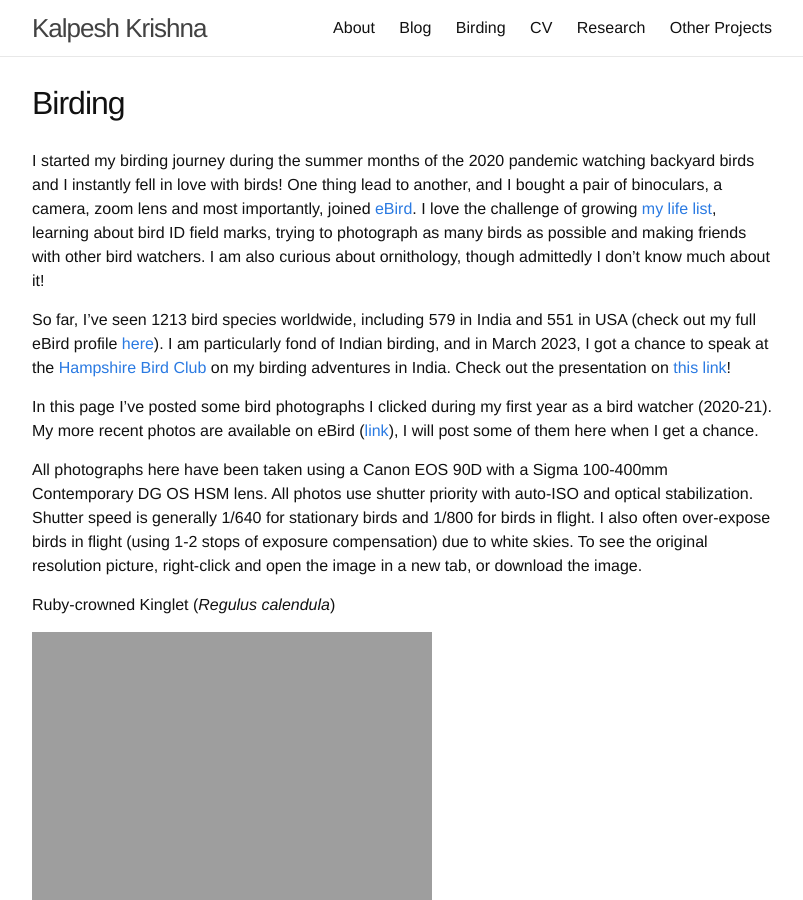
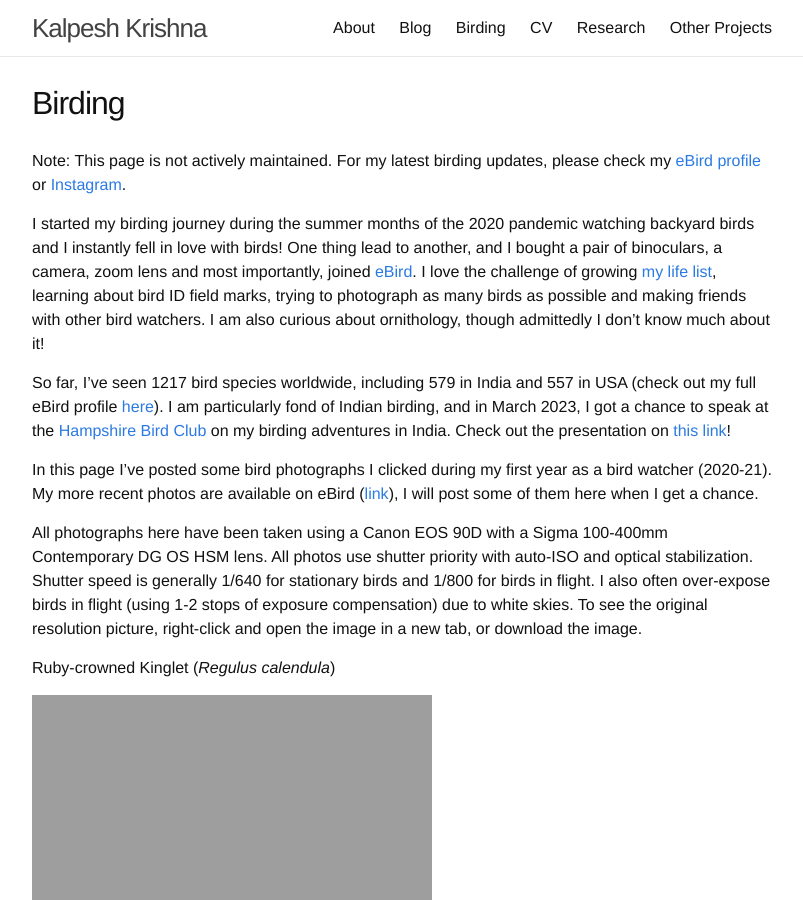
Before and after one commit to martiansideofthemoon/martiansideofthemoon.github.io, a Jekyll site: the page built from _pages/bird_photography.md, in a window 1280 px wide and 900 px high. Shown: the whole window, without its empty margins (238-1041 px from the left). Built offline with Jekyll 4.4.1, drawn with Linux system fonts in a browser that asks for light colours; comment, search, counter and statistics services are not loaded.

Commit message:
CV update

```diff
--- a/_pages/bird_photography.md
+++ b/_pages/bird_photography.md
@@ -5,9 +5,11 @@ permalink: /birding/
 order: 3
 ---
 
+Note: This page is not actively maintained. For my latest birding updates, please check my [eBird profile](https://ebird.org/profile/MTgwMDY0OQ/world) or [Instagram](https://www.instagram.com/kalpesh.krishna).
+
 I started my birding journey during the summer months of the 2020 pandemic watching backyard birds and I instantly fell in love with birds! One thing lead to another, and I bought a pair of binoculars, a camera, zoom lens and most importantly, joined [eBird](https://ebird.org/home). I love the challenge of growing [my life list](https://en.wikipedia.org/wiki/Life_list), learning about bird ID field marks, trying to photograph as many birds as possible and making friends with other bird watchers. I am also curious about ornithology, though admittedly I don't know much about it!
 
-So far, I've seen 1213 bird species worldwide, including 579 in India and 551 in USA (check out my full eBird profile [here](https://ebird.org/profile/MTgwMDY0OQ/world)). I am particularly fond of Indian birding, and in March 2023, I got a chance to speak at the [Hampshire Bird Club](https://hampshirebirdclub.org/) on my birding adventures in India. Check out the presentation on [this link](https://www.youtube.com/watch?v=X5hNkq-dBg4)!
+So far, I've seen 1217 bird species worldwide, including 579 in India and 557 in USA (check out my full eBird profile [here](https://ebird.org/profile/MTgwMDY0OQ/world)). I am particularly fond of Indian birding, and in March 2023, I got a chance to speak at the [Hampshire Bird Club](https://hampshirebirdclub.org/) on my birding adventures in India. Check out the presentation on [this link](https://www.youtube.com/watch?v=X5hNkq-dBg4)!
 
 In this page I've posted some bird photographs I clicked during my first year as a bird watcher (2020-21). My more recent photos are available on eBird ([link](https://media.ebird.org/catalog?mediaType=photo&searchField=user&userId=USER1800649&sort=rating_rank_desc&unconfirmed=incl)), I will post some of them here when I get a chance.
 
```
